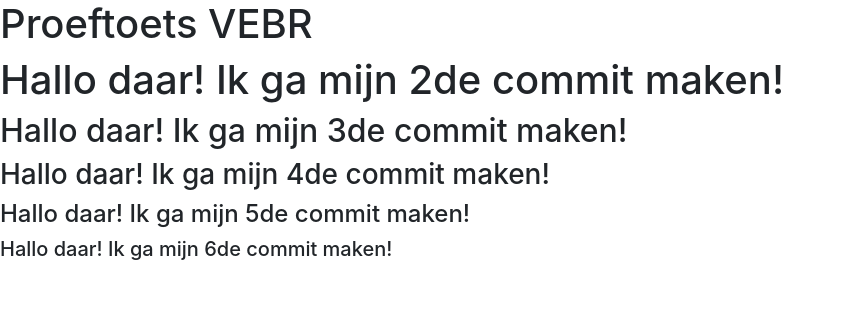
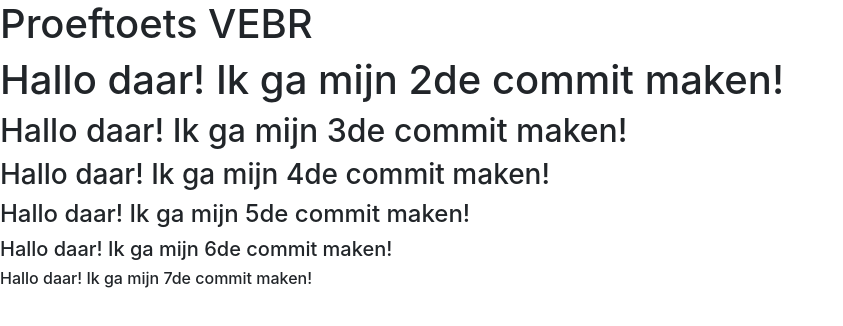
Before and after one commit to TTrashCAN/Proeftoets_VEBR_Blok1, a plain HTML site: page index.html in a window 1280 px wide. Shown: the whole page, without its empty margins (0-843 px from the left). Drawn offline with nearby package versions, Linux system fonts and the light colour scheme.

Commit message:
seventh commit

```diff
--- a/index.html
+++ b/index.html
@@ -17,6 +17,7 @@
     <h3>Hallo daar! Ik ga mijn 4de commit maken!</h3>
     <h4>Hallo daar! Ik ga mijn 5de commit maken!</h4>
     <h5>Hallo daar! Ik ga mijn 6de commit maken!</h5>
+    <h6>Hallo daar! Ik ga mijn 7de commit maken!</h6>
 
     <!-- Optional JavaScript -->
     <!-- jQuery first, then Popper.js, then Bootstrap JS -->
```
